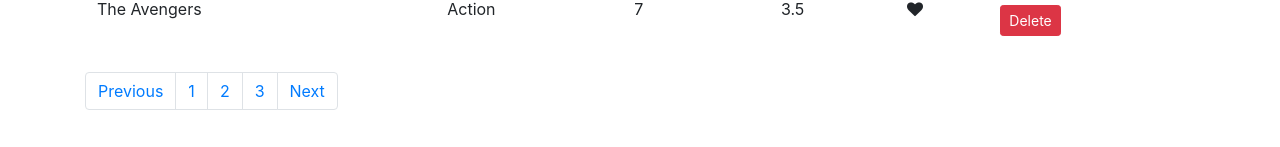
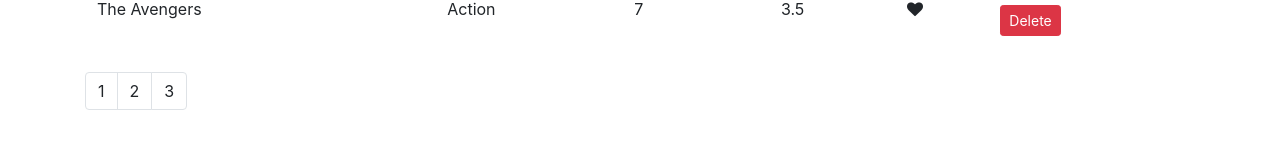
Before and after one commit to codewithz/sony-movies-app, a React (Create React App) app: page / in a window 1280 px wide. Shown: the part 682-829 px from the top of the page. Built offline with nearby package versions, Linux system fonts and the light colour scheme.

Commit message:
Designed the working of Pagination Component

```diff
--- a/package.json
+++ b/package.json
@@ -8,6 +8,7 @@
     "@testing-library/user-event": "^13.5.0",
     "bootstrap": "^4.1.1",
     "font-awesome": "^4.7.0",
+    "lodash": "^4.17.10",
     "react": "^17.0.2",
     "react-dom": "^17.0.2",
     "react-scripts": "5.0.0",
--- a/src/components/common/Pagination.jsx
+++ b/src/components/common/Pagination.jsx
@@ -1,14 +1,29 @@
 import React from 'react'
+import _ from 'lodash';
 
 export default function Pagination(props) {
+
+    const { itemsCount, pageSize } = props;
+
+    const pageCount = Math.ceil(itemsCount / pageSize);
+    console.log("PageCount: ", pageCount);
+
+    if (pageCount === 1) return null;
+
+    const pages = _.range(1, pageCount + 1);
+
+    //[1,....., pageCount].map()
     return (
         <nav>
             <ul class="pagination">
-                <li class="page-item"><a class="page-link" href="#">Previous</a></li>
-                <li class="page-item"><a class="page-link" href="#">1</a></li>
-                <li class="page-item"><a class="page-link" href="#">2</a></li>
-                <li class="page-item"><a class="page-link" href="#">3</a></li>
-                <li class="page-item"><a class="page-link" href="#">Next</a></li>
+                {
+                    pages.map((page) => (
+                        <li key={page} class="page-item">
+                            <a class="page-link">{page}</a>
+                        </li>
+                    ))
+                }
+
             </ul>
         </nav>
     )
```
Also changed, not shown: 1 other file (tests, documents, lock files or other folders).
